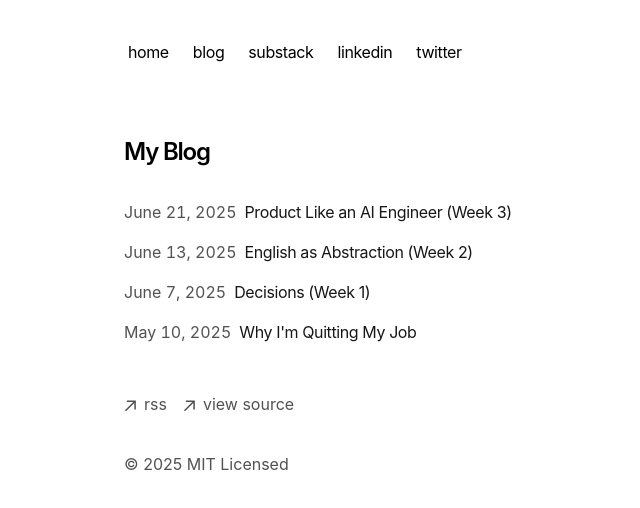
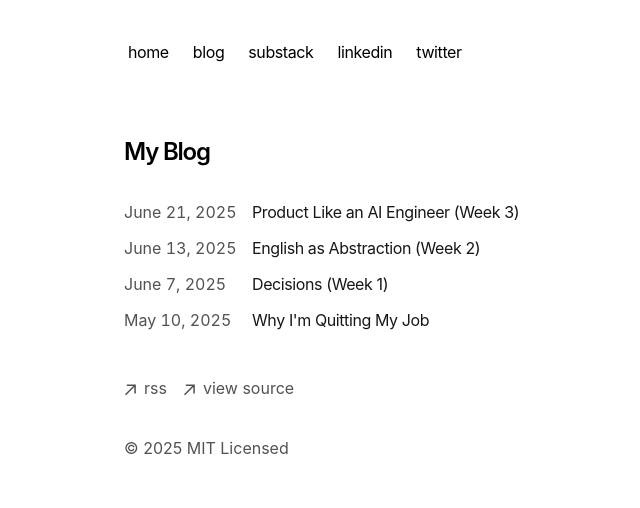
Before and after one commit to andreicstoica/blog, a Next.js app: page /blog in a window 1280 px wide. Shown: the top 508 px of the page, without its empty margins (228-868 px from the left). Built offline with nearby package versions, Linux system fonts and the light colour scheme.

Commit message:
fixed alignment on home page

```diff
--- a/app/components/posts.tsx
+++ b/app/components/posts.tsx
@@ -18,13 +18,15 @@ export function BlogPosts() {
         .map((post) => (
           <Link
             key={post.slug}
-            className="flex flex-col space-y-1 mb-4"
+            className="flex flex-col space-y-1 mb-3"
             href={`/blog/${post.slug}`}
           >
-            <div className="w-full flex flex-col md:flex-row space-x-0 md:space-x-2">
-              <p className="text-neutral-600 dark:text-neutral-400 tabular-nums">
+            <div className="w-full flex md:flex-row flex-col md:space-y-0">
+              {/* Date Column */}
+              <p className="text-neutral-600 dark:text-neutral-400 tabular-nums md:w-32 flex-shrink-0">
                 {formatDate(post.metadata.publishedAt, false)}
               </p>
+              {/* Title Column */}
               <p className="text-neutral-900 dark:text-neutral-100 tracking-tight">
                 {post.metadata.title}
               </p>
--- a/package.json
+++ b/package.json
@@ -6,6 +6,7 @@
     "start": "next start"
   },
   "dependencies": {
+    "": ".",
     "@tailwindcss/postcss": "4.0.0-alpha.13",
     "@types/node": "20.11.17",
     "@types/react": "18.2.55",
```
Also changed, not shown: 1 other file (tests, documents, lock files or other folders).
